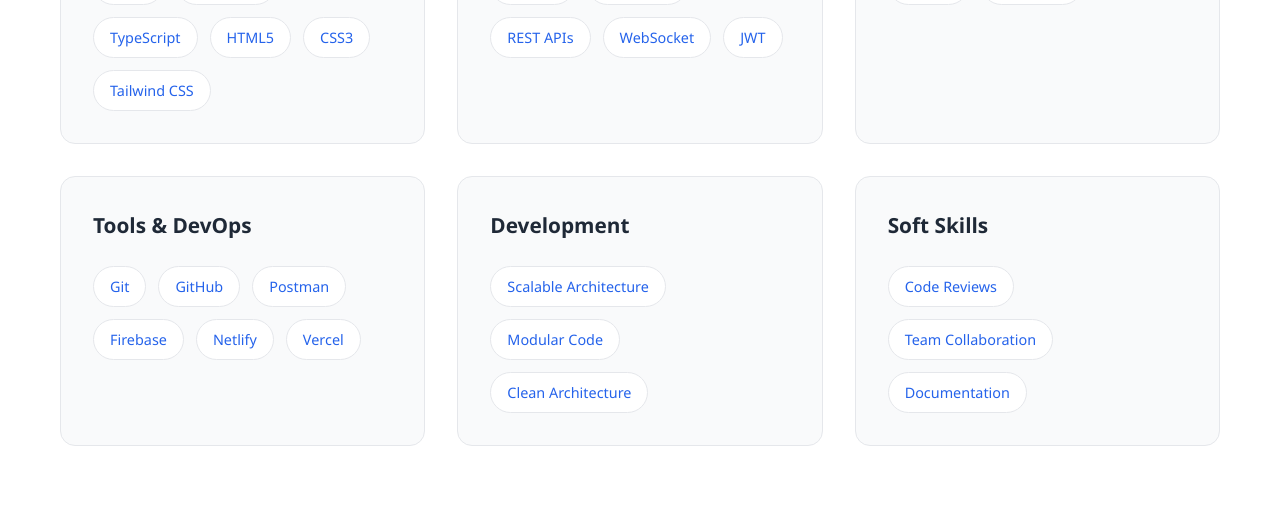
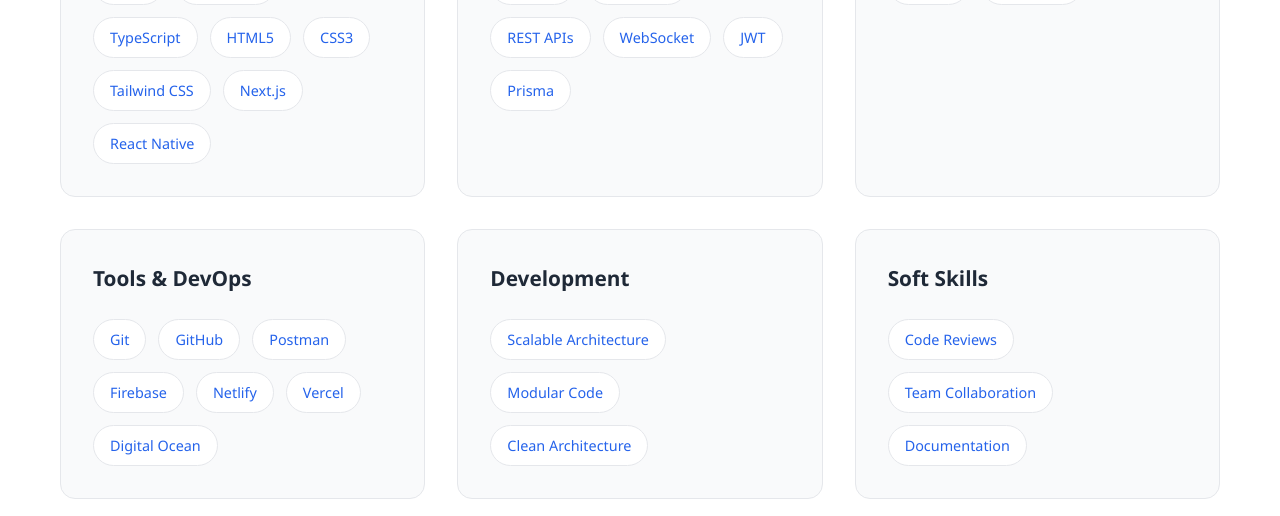
Before and after one commit to siddhidhamnaskar/New_PortFolio, a React (Create React App) app: page / in a window 1280 px wide. Shown: the part 1747-2263 px from the top of the page. Built offline with nearby package versions, Linux system fonts and the light colour scheme.

Commit message:
skilss added

```diff
--- a/src/components/SkillsSection.js
+++ b/src/components/SkillsSection.js
@@ -4,11 +4,11 @@
   const skillCategories = [
     {
       title: 'Frontend',
-      skills: ['React', 'JavaScript', 'TypeScript', 'HTML5', 'CSS3', 'Tailwind CSS']
+      skills: ['React', 'JavaScript', 'TypeScript', 'HTML5', 'CSS3', 'Tailwind CSS','Next.js','React Native']
     },
     {
       title: 'Backend',
-      skills: ['Node.js', 'Express.js', 'REST APIs', 'WebSocket', 'JWT']
+      skills: ['Node.js', 'Express.js', 'REST APIs', 'WebSocket', 'JWT','Prisma']
     },
     {
       title: 'Database',
@@ -16,7 +16,7 @@
     },
     {
       title: 'Tools & DevOps',
-      skills: ['Git', 'GitHub', 'Postman', 'Firebase', 'Netlify', 'Vercel']
+      skills: ['Git', 'GitHub', 'Postman', 'Firebase', 'Netlify', 'Vercel','Digital Ocean']
     },
     {
       title: 'Development',
```
